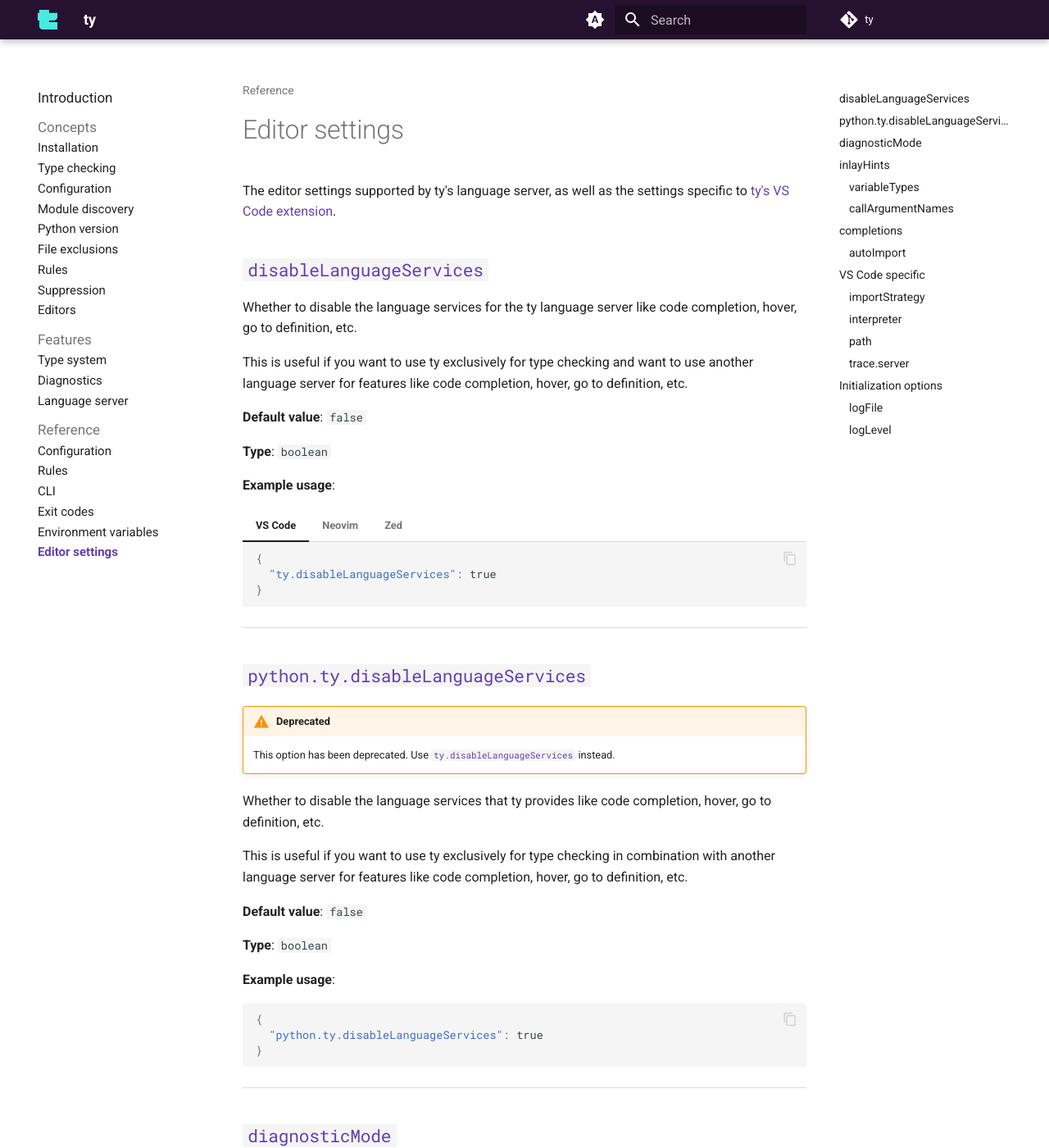
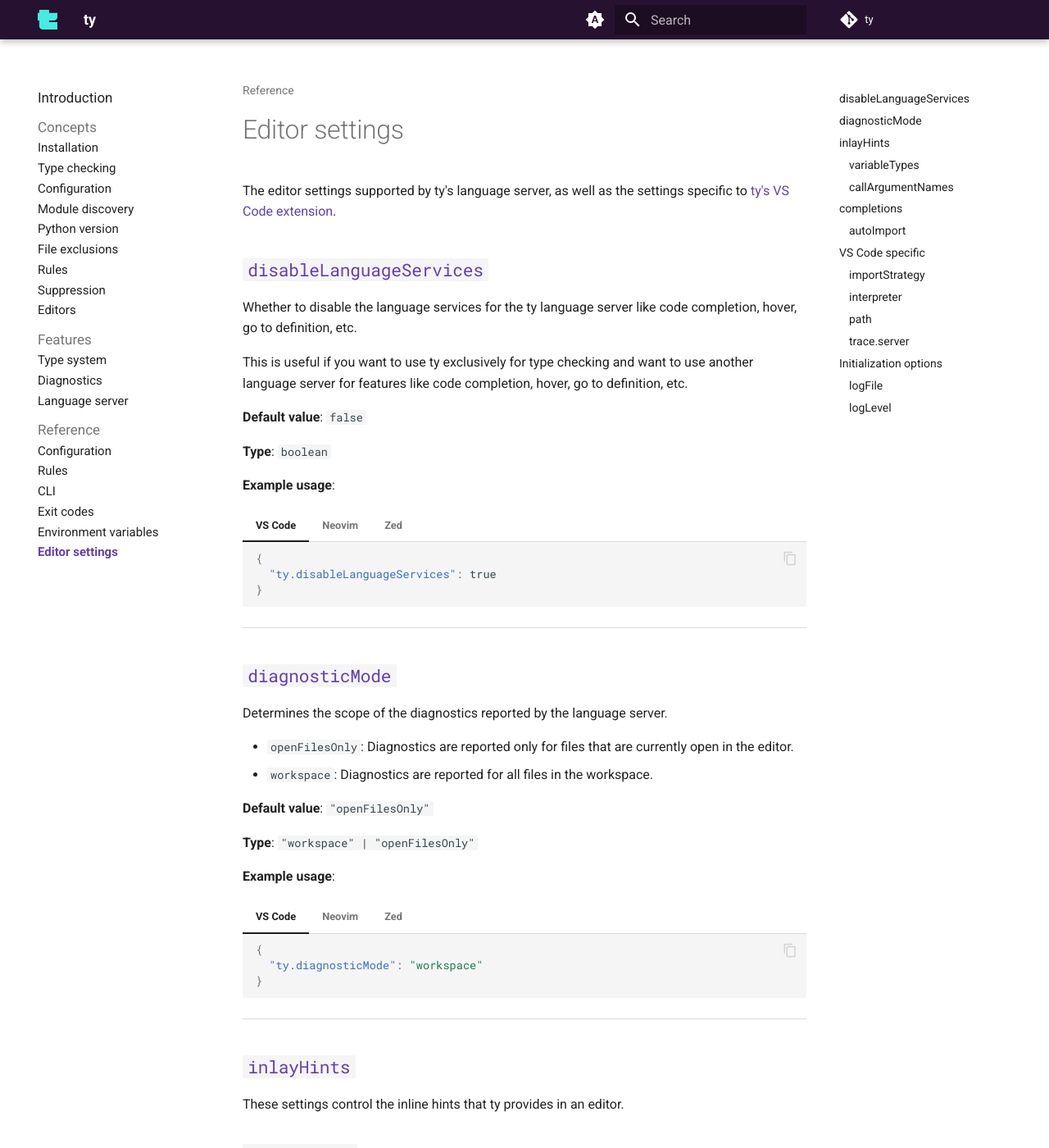
Before and after one commit to astral-sh/ty, an MkDocs documentation site: the page built from docs/reference/editor-settings.md, in a window 1280 px wide and 1400 px high. Shown: the whole window at 82% size. Built offline with MkDocs 1.6.1 and Material for MkDocs 9.7.7, drawn with Linux system fonts in a browser that asks for light colours; comment, search, counter and statistics services are not loaded.

Commit message:
Remove deprecated setting

````diff
--- a/docs/reference/editor-settings.md
+++ b/docs/reference/editor-settings.md
@@ -59,32 +59,6 @@
       }
     }
     ```
-
-______________________________________________________________________
-
-## `python.ty.disableLanguageServices`
-
-!!! warning "Deprecated"
-
-    This option has been deprecated. Use [`ty.disableLanguageServices`](#disablelanguageservices) instead.
-
-Whether to disable the language services that ty provides like code completion, hover, go to
-definition, etc.
-
-This is useful if you want to use ty exclusively for type checking in combination with another
-language server for features like code completion, hover, go to definition, etc.
-
-**Default value**: `false`
-
-**Type**: `boolean`
-
-**Example usage**:
-
-```json
-{
-  "python.ty.disableLanguageServices": true
-}
-```
 
 ______________________________________________________________________
 
````
